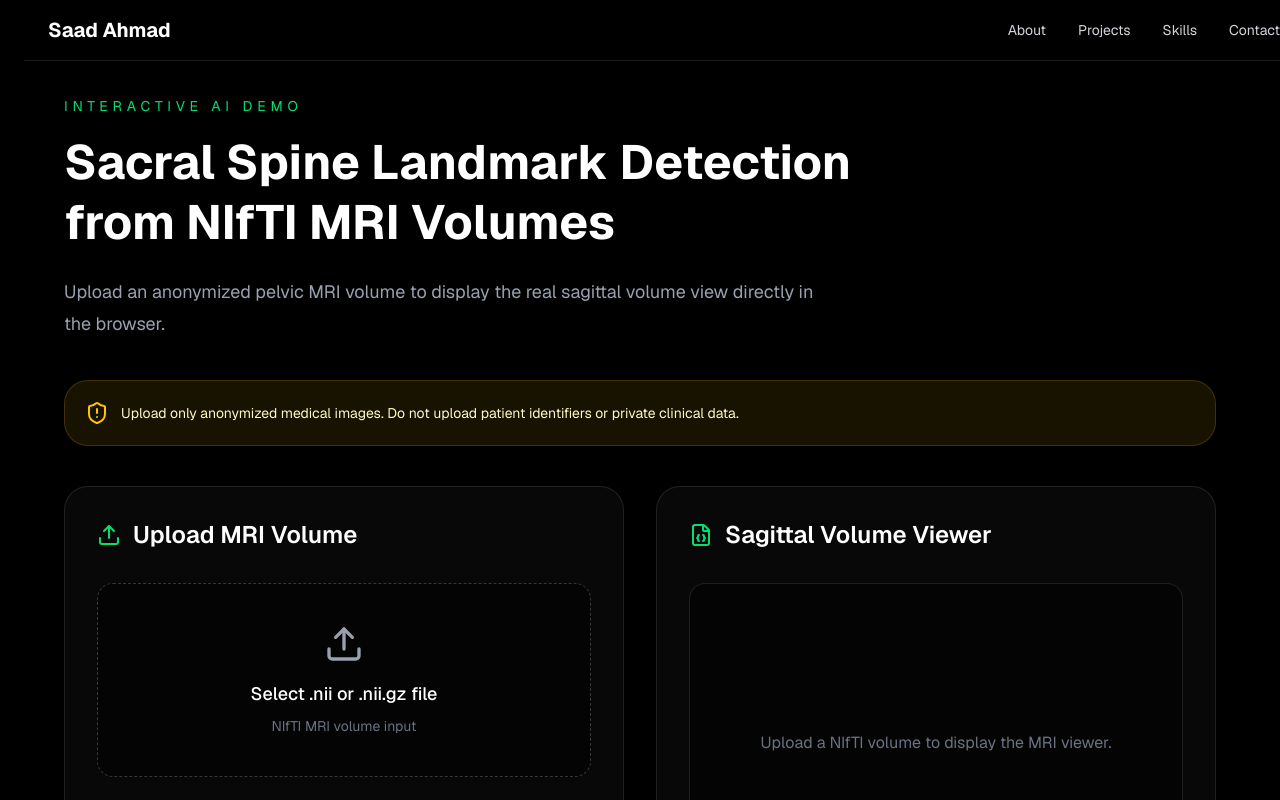
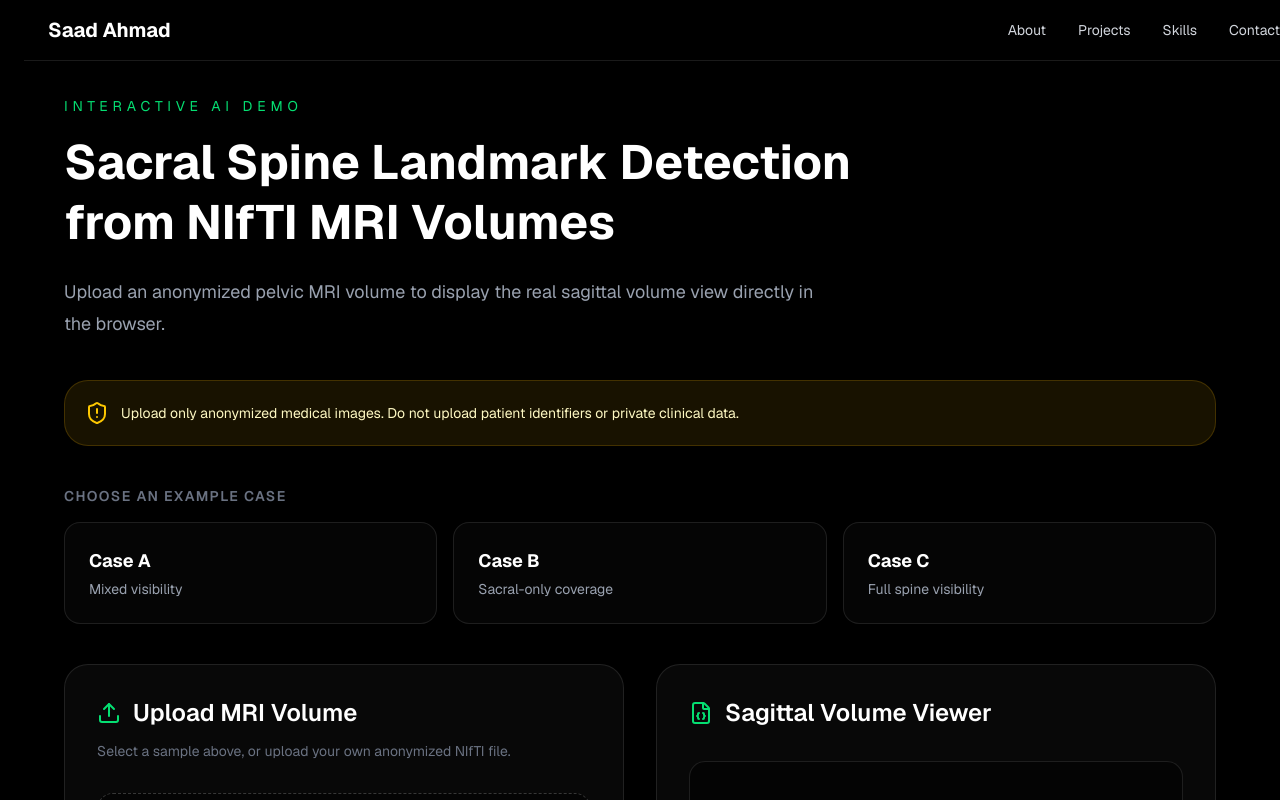
Before and after one commit to saad415/saad-ai-portfolio, a Next.js app: page /projects/spine-demo in a window 1280 px wide. Shown: the top 800 px of the page. Built offline with nearby package versions, Linux system fonts and the light colour scheme.

Commit message:
feat: added Sample cases for the inference of Spine plus zoom/drag funtionality

```diff
--- a/app/projects/spine-demo/page.tsx
+++ b/app/projects/spine-demo/page.tsx
@@ -5,6 +5,27 @@ import { Upload, Brain, FileJson, ShieldAlert, Loader2 } from "lucide-react";
 import NiftiViewer from "@/components/NiftiViewer";
 import Navbar from "@/components/Navbar";
 import SpineOverview from "@/components/SpineOverview";
+
+const SAMPLE_CASES = [
+  {
+    id: "case_f",
+    label: "Case A",
+    description: "Mixed visibility",
+    url: "https://nuzqakkecqaxikynctbq.supabase.co/storage/v1/object/public/porfolio/case-f-volume.nii.gz",
+  },
+  {
+    id: "case_g",
+    label: "Case B",
+    description: "Sacral-only coverage",
+    url: "https://nuzqakkecqaxikynctbq.supabase.co/storage/v1/object/public/porfolio/case-g-volume.nii.gz",
+  },
+  {
+    id: "case_h",
+    label: "Case C",
+    description: "Full spine visibility",
+    url: "https://nuzqakkecqaxikynctbq.supabase.co/storage/v1/object/public/porfolio/case-h-volume.nii.gz",
+  },
+] as const;
 
 type Landmark = {
   label: string;
@@ -24,12 +45,56 @@ type PredictionResult = {
 export default function SpineDemoPage() {
   const [fileName, setFileName] = useState<string>("");
   const [selectedFile, setSelectedFile] = useState<File | null>(null);
+  const [selectedSampleId, setSelectedSampleId] = useState<string | null>(null);
+  const [loadingSampleId, setLoadingSampleId] = useState<string | null>(null);
+  const [sampleError, setSampleError] = useState("");
   const [isRunning, setIsRunning] = useState(false);
   const [progress, setProgress] = useState(0);
   const [progressStage, setProgressStage] = useState("");
   const [inferenceError, setInferenceError] = useState("");
   const [predictionResult, setPredictionResult] =
     useState<PredictionResult | null>(null);
+
+  const resetInferenceState = () => {
+    setPredictionResult(null);
+    setInferenceError("");
+    setProgress(0);
+    setProgressStage("");
+  };
+
+  const loadSampleCase = async (sample: (typeof SAMPLE_CASES)[number]) => {
+    if (isRunning) return;
+
+    setSelectedSampleId(sample.id);
+    setLoadingSampleId(sample.id);
+    setSampleError("");
+    resetInferenceState();
+
+    try {
+      const response = await fetch(sample.url);
+
+      if (!response.ok) {
+        throw new Error(`Sample fetch failed: ${response.status}`);
+      }
+
+      const blob = await response.blob();
+      const sampleFile = new File([blob], `${sample.id}.nii.gz`, {
+        type: "application/gzip",
+      });
+
+      setSelectedFile(sampleFile);
+      setFileName(sample.label);
+    } catch (error) {
+      setSelectedFile(null);
+      setFileName("");
+      setSelectedSampleId(null);
+      setSampleError(
+        error instanceof Error ? error.message : "Could not load sample case."
+      );
+    } finally {
+      setLoadingSampleId(null);
+    }
+  };
 
   const runInference = async () => {
     if (!selectedFile) return;
@@ -127,12 +192,69 @@ export default function SpineDemoPage() {
           </div>
         </div>
 
+        <div className="mt-10">
+          <p className="mb-4 text-sm font-semibold uppercase tracking-widest text-gray-500">
+            Choose an example case
+          </p>
+          <div className="grid gap-4 sm:grid-cols-3">
+            {SAMPLE_CASES.map((sample) => {
+              const isActive = selectedSampleId === sample.id;
+              const isLoading = loadingSampleId === sample.id;
+
+              return (
+                <button
+                  key={sample.id}
+                  onClick={() => loadSampleCase(sample)}
+                  disabled={isRunning || Boolean(loadingSampleId)}
+                  className={`group relative rounded-2xl border p-6 text-left transition ${
+                    isActive
+                      ? "border-green-400 bg-green-400/10"
+                      : "border-white/10 bg-white/[0.02] hover:border-green-400/50"
+                  } disabled:cursor-not-allowed disabled:opacity-50`}
+                >
+                  <p className="text-lg font-bold text-white">
+                    {sample.label}
+                  </p>
+                  <p className="mt-1 text-sm text-gray-400">
+                    {sample.description}
+                  </p>
+                  {isLoading && (
+                    <Loader2
+                      className="absolute right-4 top-4 animate-spin text-green-400"
+                      size={18}
+                    />
+                  )}
+                </button>
+              );
+            })}
+          </div>
+        </div>
+
+        {loadingSampleId && (
+          <div className="mt-6 flex items-center gap-3 rounded-2xl border border-green-400/20 bg-green-400/5 px-5 py-4">
+            <Loader2 className="animate-spin text-green-400" size={18} />
+            <span className="text-sm text-green-300">
+              Fetching sample MRI volume...
+            </span>
+          </div>
+        )}
+
+        {sampleError && (
+          <div className="mt-6 rounded-2xl border border-red-500/30 bg-red-500/10 px-5 py-4 text-sm text-red-300">
+            {sampleError}
+          </div>
+        )}
+
         <div className="mt-10 grid gap-8 lg:grid-cols-2">
           <div className="rounded-3xl border border-white/10 bg-white/[0.03] p-8">
             <div className="flex items-center gap-3">
               <Upload className="text-green-400" />
               <h2 className="text-2xl font-semibold">Upload MRI Volume</h2>
             </div>
+
+            <p className="mt-3 text-sm text-gray-500">
+              Select a sample above, or upload your own anonymized NIfTI file.
+            </p>
 
             <label className="mt-8 flex cursor-pointer flex-col items-center justify-center rounded-2xl border border-dashed border-white/20 bg-black/40 p-10 text-center transition hover:border-green-400">
               <Upload className="mb-4 text-gray-400" size={40} />
@@ -153,10 +275,9 @@ export default function SpineDemoPage() {
                   if (file) {
                     setFileName(file.name);
                     setSelectedFile(file);
-                    setPredictionResult(null);
-                    setInferenceError("");
-                    setProgress(0);
-                    setProgressStage("");
+                    setSelectedSampleId(null);
+                    setSampleError("");
+                    resetInferenceState();
                   }
                 }}
               />
@@ -235,7 +356,6 @@ export default function SpineDemoPage() {
               file={selectedFile}
               landmarks={predictionResult?.landmarks || []}
             />
-
           </div>
         </div>
       </section>
--- a/components/NiftiViewer.tsx
+++ b/components/NiftiViewer.tsx
@@ -21,11 +21,16 @@ type VolumeInfo = {
   dims: [number, number, number];
 };
 
-export default function NiftiViewer({ file, landmarks = [] }: NiftiViewerProps) {  const canvasRef = useRef<HTMLCanvasElement | null>(null);
+export default function NiftiViewer({ file, landmarks = [] }: NiftiViewerProps) {
+  const canvasRef = useRef<HTMLCanvasElement | null>(null);
 
   const [volumeInfo, setVolumeInfo] = useState<VolumeInfo | null>(null);
   const [viewMode, setViewMode] = useState<ViewMode>("sagittal");
   const [sliceIndex, setSliceIndex] = useState(0);
+  const [zoom, setZoom] = useState(1);
+  const [pan, setPan] = useState({ x: 0, y: 0 });
+  const [dragging, setDragging] = useState(false);
+  const dragOrigin = useRef({ mx: 0, my: 0, px: 0, py: 0 });
 
   useEffect(() => {
     if (!file) return;
@@ -94,6 +99,8 @@ export default function NiftiViewer({ file, landmarks = [] }: NiftiViewerProps)
 
       setViewMode("sagittal");
       setSliceIndex(Math.floor(dims[2] / 2));
+      setZoom(1);
+      setPan({ x: 0, y: 0 });
     };
 
     loadFile();
@@ -243,6 +250,8 @@ export default function NiftiViewer({ file, landmarks = [] }: NiftiViewerProps)
     const [xDim, yDim, zDim] = volumeInfo.dims;
 
     setViewMode(mode);
+    setZoom(1);
+    setPan({ x: 0, y: 0 });
 
     if (mode === "sagittal") {
       setSliceIndex(Math.floor(zDim / 2));
@@ -272,6 +281,35 @@ export default function NiftiViewer({ file, landmarks = [] }: NiftiViewerProps)
     if (viewMode === "coronal") return "X";
     return "Y";
   };
+
+  const handleMouseDown = (e: React.MouseEvent) => {
+    e.preventDefault();
+    setDragging(true);
+    dragOrigin.current = { mx: e.clientX, my: e.clientY, px: pan.x, py: pan.y };
+  };
+
+  const handleMouseMove = (e: React.MouseEvent) => {
+    if (!dragging) return;
+    const { mx, my, px, py } = dragOrigin.current;
+    setPan({ x: px + (e.clientX - mx), y: py + (e.clientY - my) });
+  };
+
+  const stopDrag = () => setDragging(false);
+
+  const handleTouchStart = (e: React.TouchEvent) => {
+    const t = e.touches[0];
+    setDragging(true);
+    dragOrigin.current = { mx: t.clientX, my: t.clientY, px: pan.x, py: pan.y };
+  };
+
+  const handleTouchMove = (e: React.TouchEvent) => {
+    if (!dragging) return;
+    const t = e.touches[0];
+    const { mx, my, px, py } = dragOrigin.current;
+    setPan({ x: px + (t.clientX - mx), y: py + (t.clientY - my) });
+  };
+
+  const resetView = () => { setZoom(1); setPan({ x: 0, y: 0 }); };
 
   if (!file) {
     return (
@@ -307,11 +345,48 @@ export default function NiftiViewer({ file, landmarks = [] }: NiftiViewerProps)
         ))}
       </div>
 
-      <div className="flex justify-center overflow-hidden rounded-xl bg-black">
-        <canvas
-          ref={canvasRef}
-          className="max-h-[520px] w-auto rounded-xl object-contain"
-        />
+      <div
+        className="relative overflow-hidden rounded-xl bg-black"
+        style={{ minHeight: 200, cursor: dragging ? "grabbing" : "grab" }}
+        onMouseDown={handleMouseDown}
+        onMouseMove={handleMouseMove}
+        onMouseUp={stopDrag}
+        onMouseLeave={stopDrag}
+        onTouchStart={handleTouchStart}
+        onTouchMove={handleTouchMove}
+        onTouchEnd={stopDrag}
+      >
+        <div className="flex justify-center">
+          <canvas
+            ref={canvasRef}
+            className="max-h-[520px] w-auto rounded-xl object-contain select-none"
+            style={{
+              transform: `translate(${pan.x}px, ${pan.y}px) scale(${zoom})`,
+              transformOrigin: "center center",
+              transition: dragging ? "none" : "transform 0.15s ease",
+              pointerEvents: "none",
+            }}
+          />
+        </div>
+        <div className="absolute bottom-3 right-3 flex gap-1">
+          <button
+            onClick={(e) => { e.stopPropagation(); setZoom(z => Math.min(z + 0.25, 3)); }}
+            className="flex h-8 w-8 items-center justify-center rounded-lg border border-white/20 bg-black/70 text-white backdrop-blur-sm hover:bg-white/10 transition-colors text-lg leading-none"
+            aria-label="Zoom in"
+          >+</button>
+          <button
+            onClick={(e) => { e.stopPropagation(); setZoom(z => Math.max(z - 0.25, 0.5)); }}
+            className="flex h-8 w-8 items-center justify-center rounded-lg border border-white/20 bg-black/70 text-white backdrop-blur-sm hover:bg-white/10 transition-colors text-lg leading-none"
+            aria-label="Zoom out"
+          >−</button>
+          {(zoom !== 1 || pan.x !== 0 || pan.y !== 0) && (
+            <button
+              onClick={(e) => { e.stopPropagation(); resetView(); }}
+              className="flex h-8 items-center justify-center rounded-lg border border-white/20 bg-black/70 px-2 text-xs text-gray-400 backdrop-blur-sm hover:bg-white/10 transition-colors"
+              aria-label="Reset view"
+            >reset</button>
+          )}
+        </div>
       </div>
 
       <div className="mt-5">
```
Lines whose indentation alone changed are shown as unchanged.
